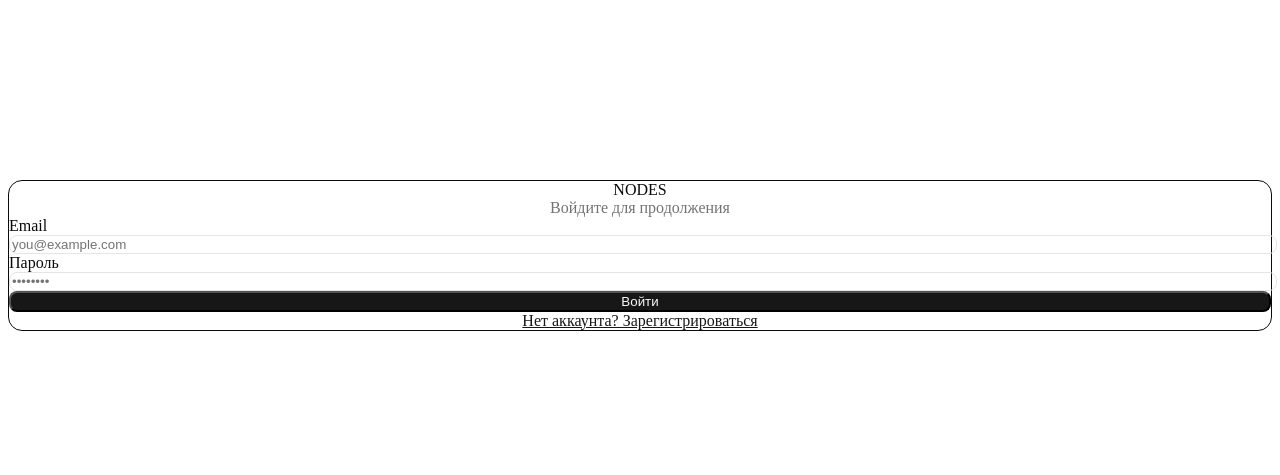
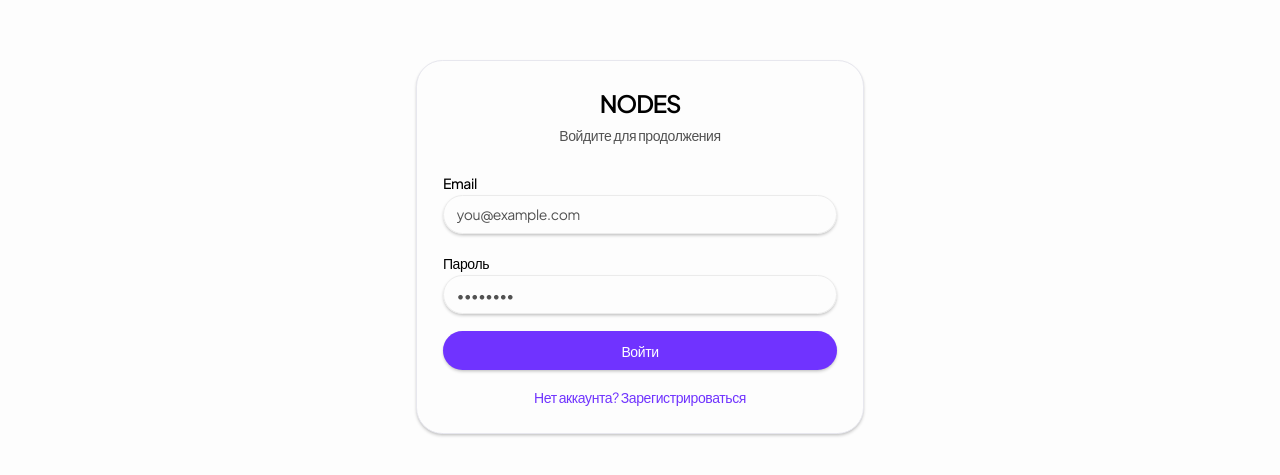
Before and after one commit to Web-Zhaba/Nodes, a React (Vite) app in the folder nodes-frontend/: page /login in a window 1280 px wide. Shown: the part 153-628 px from the top of the page. Built offline with nearby package versions, Linux system fonts and the light colour scheme; no server answers.

Commit message:
feat: apply new color scheme with purple accent

```diff
--- a/nodes-frontend/index.html
+++ b/nodes-frontend/index.html
@@ -1,10 +1,18 @@
 <!doctype html>
-<html lang="en">
+<html lang="ru">
   <head>
     <meta charset="UTF-8" />
     <link rel="icon" type="image/svg+xml" href="/vite.svg" />
     <meta name="viewport" content="width=device-width, initial-scale=1.0" />
-    <title>nodes-frontend</title>
+    <title>Nodes — Трекер жизни нового поколения</title>
+
+    <!-- Google Fonts -->
+    <link rel="preconnect" href="https://fonts.googleapis.com" />
+    <link rel="preconnect" href="https://fonts.gstatic.com" crossorigin />
+    <link
+      href="https://fonts.googleapis.com/css2?family=IBM+Plex+Mono:wght@400;500;600&family=Lora:ital,wght@0,400;0,500;0,600;1,400&family=Plus+Jakarta+Sans:wght@400;500;600;700;800&display=swap"
+      rel="stylesheet"
+    />
   </head>
   <body>
     <div id="root"></div>
--- a/nodes-frontend/src/hooks/useTheme.ts
+++ b/nodes-frontend/src/hooks/useTheme.ts
@@ -1,27 +1,29 @@
-import { useEffect, useState } from 'react'
+import { useEffect, useState } from "react";
 
-type Theme = 'dark' | 'light' | 'system'
+type Theme = "dark" | "light" | "system";
 
 export function useTheme() {
   const [theme, setTheme] = useState<Theme>(() => {
-    if (typeof window !== 'undefined') {
-      return (localStorage.getItem('theme') as Theme) || 'system'
+    if (typeof window !== "undefined") {
+      // По умолчанию тёмная тема для киберпанк-атмосферы
+      return (localStorage.getItem("theme") as Theme) || "dark";
     }
-    return 'system'
-  })
+    return "dark";
+  });
 
   useEffect(() => {
-    const root = window.document.documentElement
-    root.classList.remove('light', 'dark')
+    const root = window.document.documentElement;
+    root.classList.remove("light", "dark");
 
-    const systemTheme = window.matchMedia('(prefers-color-scheme: dark)').matches
-      ? 'dark'
-      : 'light'
+    const systemTheme = window.matchMedia("(prefers-color-scheme: dark)")
+      .matches
+      ? "dark"
+      : "light";
 
-    const effectiveTheme = theme === 'system' ? systemTheme : theme
-    root.classList.add(effectiveTheme)
-    localStorage.setItem('theme', theme)
-  }, [theme])
+    const effectiveTheme = theme === "system" ? systemTheme : theme;
+    root.classList.add(effectiveTheme);
+    localStorage.setItem("theme", theme);
+  }, [theme]);
 
-  return { theme, setTheme }
+  return { theme, setTheme };
 }
--- a/nodes-frontend/src/index.css
+++ b/nodes-frontend/src/index.css
@@ -1,19 +1,126 @@
-@tailwind base;
-
-@plugin "tailwindcss-animate";
+@import "tailwindcss";
 
 @custom-variant dark (&:is(.dark *));
-@tailwind components;
-@tailwind utilities;
+
+:root {
+  --background: oklch(0.994 0 0);
+  --foreground: oklch(0 0 0);
+  --card: oklch(0.994 0 0);
+  --card-foreground: oklch(0 0 0);
+  --popover: oklch(0.9911 0 0);
+  --popover-foreground: oklch(0 0 0);
+  --primary: oklch(0.5393 0.2713 286.7462);
+  --primary-foreground: oklch(1 0 0);
+  --secondary: oklch(0.954 0.0063 255.4755);
+  --secondary-foreground: oklch(0.1344 0 0);
+  --muted: oklch(0.9702 0 0);
+  --muted-foreground: oklch(0.4386 0 0);
+  --accent: oklch(0.9393 0.0288 266.368);
+  --accent-foreground: oklch(0.5445 0.1903 259.4848);
+  --destructive: oklch(0.629 0.1902 23.0704);
+  --destructive-foreground: oklch(1 0 0);
+  --border: oklch(0.93 0.0094 286.2156);
+  --input: oklch(0.9401 0 0);
+  --ring: oklch(0 0 0);
+  --chart-1: oklch(0.7459 0.1483 156.4499);
+  --chart-2: oklch(0.5393 0.2713 286.7462);
+  --chart-3: oklch(0.7336 0.1758 50.5517);
+  --chart-4: oklch(0.5828 0.1809 259.7276);
+  --chart-5: oklch(0.559 0 0);
+  --sidebar: oklch(0.9777 0.0051 247.8763);
+  --sidebar-foreground: oklch(0 0 0);
+  --sidebar-primary: oklch(0 0 0);
+  --sidebar-primary-foreground: oklch(1 0 0);
+  --sidebar-accent: oklch(0.9401 0 0);
+  --sidebar-accent-foreground: oklch(0 0 0);
+  --sidebar-border: oklch(0.9401 0 0);
+  --sidebar-ring: oklch(0 0 0);
+  --font-sans: Plus Jakarta Sans, sans-serif;
+  --font-serif: Lora, serif;
+  --font-mono: IBM Plex Mono, monospace;
+  --radius: 1.4rem;
+  --shadow-x: 0px;
+  --shadow-y: 2px;
+  --shadow-blur: 3px;
+  --shadow-spread: 0px;
+  --shadow-opacity: 0.16;
+  --shadow-color: hsl(0 0% 0%);
+  --shadow-2xs: 0px 2px 3px 0px hsl(0 0% 0% / 0.08);
+  --shadow-xs: 0px 2px 3px 0px hsl(0 0% 0% / 0.08);
+  --shadow-sm:
+    0px 2px 3px 0px hsl(0 0% 0% / 0.16), 0px 1px 2px -1px hsl(0 0% 0% / 0.16);
+  --shadow:
+    0px 2px 3px 0px hsl(0 0% 0% / 0.16), 0px 1px 2px -1px hsl(0 0% 0% / 0.16);
+  --shadow-md:
+    0px 2px 3px 0px hsl(0 0% 0% / 0.16), 0px 2px 4px -1px hsl(0 0% 0% / 0.16);
+  --shadow-lg:
+    0px 2px 3px 0px hsl(0 0% 0% / 0.16), 0px 4px 6px -1px hsl(0 0% 0% / 0.16);
+  --shadow-xl:
+    0px 2px 3px 0px hsl(0 0% 0% / 0.16), 0px 8px 10px -1px hsl(0 0% 0% / 0.16);
+  --shadow-2xl: 0px 2px 3px 0px hsl(0 0% 0% / 0.4);
+  --tracking-normal: -0.025em;
+  --spacing: 0.27rem;
+}
+
+.dark {
+  --background: oklch(0.2223 0.006 271.1393);
+  --foreground: oklch(0.9551 0 0);
+  --card: oklch(0.2568 0.0076 274.6528);
+  --card-foreground: oklch(0.9551 0 0);
+  --popover: oklch(0.2568 0.0076 274.6528);
+  --popover-foreground: oklch(0.9551 0 0);
+  --primary: oklch(0.6132 0.2294 291.7437);
+  --primary-foreground: oklch(1 0 0);
+  --secondary: oklch(0.294 0.013 272.9312);
+  --secondary-foreground: oklch(0.9551 0 0);
+  --muted: oklch(0.294 0.013 272.9312);
+  --muted-foreground: oklch(0.7058 0 0);
+  --accent: oklch(0.2795 0.0368 260.031);
+  --accent-foreground: oklch(0.7857 0.1153 246.6596);
+  --destructive: oklch(0.7106 0.1661 22.2162);
+  --destructive-foreground: oklch(1 0 0);
+  --border: oklch(0.3289 0.0092 268.3843);
+  --input: oklch(0.3289 0.0092 268.3843);
+  --ring: oklch(0.6132 0.2294 291.7437);
+  --chart-1: oklch(0.8003 0.1821 151.711);
+  --chart-2: oklch(0.6132 0.2294 291.7437);
+  --chart-3: oklch(0.8077 0.1035 19.5706);
+  --chart-4: oklch(0.6691 0.1569 260.1063);
+  --chart-5: oklch(0.7058 0 0);
+  --sidebar: oklch(0.2011 0.0039 286.0396);
+  --sidebar-foreground: oklch(0.9551 0 0);
+  --sidebar-primary: oklch(0.6132 0.2294 291.7437);
+  --sidebar-primary-foreground: oklch(1 0 0);
+  --sidebar-accent: oklch(0.294 0.013 272.9312);
+  --sidebar-accent-foreground: oklch(0.6132 0.2294 291.7437);
+  --sidebar-border: oklch(0.3289 0.0092 268.3843);
+  --sidebar-ring: oklch(0.6132 0.2294 291.7437);
+  --font-sans: Plus Jakarta Sans, sans-serif;
+  --font-serif: Lora, serif;
+  --font-mono: IBM Plex Mono, monospace;
+  --radius: 1.4rem;
+  --shadow-x: 0px;
+  --shadow-y: 2px;
+  --shadow-blur: 3px;
+  --shadow-spread: 0px;
+  --shadow-opacity: 0.16;
+  --shadow-color: hsl(0 0% 0%);
+  --shadow-2xs: 0px 2px 3px 0px hsl(0 0% 0% / 0.08);
+  --shadow-xs: 0px 2px 3px 0px hsl(0 0% 0% / 0.08);
+  --shadow-sm:
+    0px 2px 3px 0px hsl(0 0% 0% / 0.16), 0px 1px 2px -1px hsl(0 0% 0% / 0.16);
+  --shadow:
+    0px 2px 3px 0px hsl(0 0% 0% / 0.16), 0px 1px 2px -1px hsl(0 0% 0% / 0.16);
+  --shadow-md:
+    0px 2px 3px 0px hsl(0 0% 0% / 0.16), 0px 2px 4px -1px hsl(0 0% 0% / 0.16);
+  --shadow-lg:
+    0px 2px 3px 0px hsl(0 0% 0% / 0.16), 0px 4px 6px -1px hsl(0 0% 0% / 0.16);
+  --shadow-xl:
+    0px 2px 3px 0px hsl(0 0% 0% / 0.16), 0px 8px 10px -1px hsl(0 0% 0% / 0.16);
+  --shadow-2xl: 0px 2px 3px 0px hsl(0 0% 0% / 0.4);
+}
 
 @theme inline {
-    --radius-sm: calc(var(--radius) - 4px);
-    --radius-md: calc(var(--radius) - 2px);
-    --radius-lg: var(--radius);
-    --radius-xl: calc(var(--radius) + 4px);
-    --radius-2xl: calc(var(--radius) + 8px);
-    --radius-3xl: calc(var(--radius) + 12px);
-    --radius-4xl: calc(var(--radius) + 16px);
   --color-background: var(--background);
   --color-foreground: var(--foreground);
   --color-card: var(--card);
@@ -29,6 +136,7 @@
   --color-accent: var(--accent);
   --color-accent-foreground: var(--accent-foreground);
   --color-destructive: var(--destructive);
+  --color-destructive-foreground: var(--destructive-foreground);
   --color-border: var(--border);
   --color-input: var(--input);
   --color-ring: var(--ring);
@@ -45,73 +153,39 @@
   --color-sidebar-accent-foreground: var(--sidebar-accent-foreground);
   --color-sidebar-border: var(--sidebar-border);
   --color-sidebar-ring: var(--sidebar-ring);
+
+  --font-sans: var(--font-sans);
+  --font-mono: var(--font-mono);
+  --font-serif: var(--font-serif);
+
+  --radius-sm: calc(var(--radius) - 4px);
+  --radius-md: calc(var(--radius) - 2px);
+  --radius-lg: var(--radius);
+  --radius-xl: calc(var(--radius) + 4px);
+
+  --shadow-2xs: var(--shadow-2xs);
+  --shadow-xs: var(--shadow-xs);
+  --shadow-sm: var(--shadow-sm);
+  --shadow: var(--shadow);
+  --shadow-md: var(--shadow-md);
+  --shadow-lg: var(--shadow-lg);
+  --shadow-xl: var(--shadow-xl);
+  --shadow-2xl: var(--shadow-2xl);
+
+  --tracking-tighter: calc(var(--tracking-normal) - 0.05em);
+  --tracking-tight: calc(var(--tracking-normal) - 0.025em);
+  --tracking-normal: var(--tracking-normal);
+  --tracking-wide: calc(var(--tracking-normal) + 0.025em);
+  --tracking-wider: calc(var(--tracking-normal) + 0.05em);
+  --tracking-widest: calc(var(--tracking-normal) + 0.1em);
 }
 
-:root {
-    --radius: 0.625rem;
-    --background: oklch(1 0 0);
-    --foreground: oklch(0.145 0 0);
-    --card: oklch(1 0 0);
-    --card-foreground: oklch(0.145 0 0);
-    --popover: oklch(1 0 0);
-    --popover-foreground: oklch(0.145 0 0);
-    --primary: oklch(0.205 0 0);
-    --primary-foreground: oklch(0.985 0 0);
-    --secondary: oklch(0.97 0 0);
-    --secondary-foreground: oklch(0.205 0 0);
-    --muted: oklch(0.97 0 0);
-    --muted-foreground: oklch(0.556 0 0);
-    --accent: oklch(0.97 0 0);
-    --accent-foreground: oklch(0.205 0 0);
-    --destructive: oklch(0.577 0.245 27.325);
-    --border: oklch(0.922 0 0);
-    --input: oklch(0.922 0 0);
-    --ring: oklch(0.708 0 0);
-    --chart-1: oklch(0.646 0.222 41.116);
-    --chart-2: oklch(0.6 0.118 184.704);
-    --chart-3: oklch(0.398 0.07 227.392);
-    --chart-4: oklch(0.828 0.189 84.429);
-    --chart-5: oklch(0.769 0.188 70.08);
-    --sidebar: oklch(0.985 0 0);
-    --sidebar-foreground: oklch(0.145 0 0);
-    --sidebar-primary: oklch(0.205 0 0);
-    --sidebar-primary-foreground: oklch(0.985 0 0);
-    --sidebar-accent: oklch(0.97 0 0);
-    --sidebar-accent-foreground: oklch(0.205 0 0);
-    --sidebar-border: oklch(0.922 0 0);
-    --sidebar-ring: oklch(0.708 0 0);
+@layer base {
+  * {
+    @apply border-border outline-ring/50;
   }
-
-.dark {
-    --background: oklch(0.145 0 0);
-    --foreground: oklch(0.985 0 0);
-    --card: oklch(0.205 0 0);
-    --card-foreground: oklch(0.985 0 0);
-    --popover: oklch(0.205 0 0);
-    --popover-foreground: oklch(0.985 0 0);
-    --primary: oklch(0.922 0 0);
-    --primary-foreground: oklch(0.205 0 0);
-    --secondary: oklch(0.269 0 0);
-    --secondary-foreground: oklch(0.985 0 0);
-    --muted: oklch(0.269 0 0);
-    --muted-foreground: oklch(0.708 0 0);
-    --accent: oklch(0.269 0 0);
-    --accent-foreground: oklch(0.985 0 0);
-    --destructive: oklch(0.704 0.191 22.216);
-    --border: oklch(1 0 0 / 10%);
-    --input: oklch(1 0 0 / 15%);
-    --ring: oklch(0.556 0 0);
-    --chart-1: oklch(0.488 0.243 264.376);
-    --chart-2: oklch(0.696 0.17 162.48);
-    --chart-3: oklch(0.769 0.188 70.08);
-    --chart-4: oklch(0.627 0.265 303.9);
-    --chart-5: oklch(0.645 0.246 16.439);
-    --sidebar: oklch(0.205 0 0);
-    --sidebar-foreground: oklch(0.985 0 0);
-    --sidebar-primary: oklch(0.488 0.243 264.376);
-    --sidebar-primary-foreground: oklch(0.985 0 0);
-    --sidebar-accent: oklch(0.269 0 0);
-    --sidebar-accent-foreground: oklch(0.985 0 0);
-    --sidebar-border: oklch(1 0 0 / 10%);
-    --sidebar-ring: oklch(0.556 0 0);
+  body {
+    @apply bg-background text-foreground;
+    letter-spacing: var(--tracking-normal);
   }
+}
```
Lines whose indentation alone changed are shown as unchanged.
